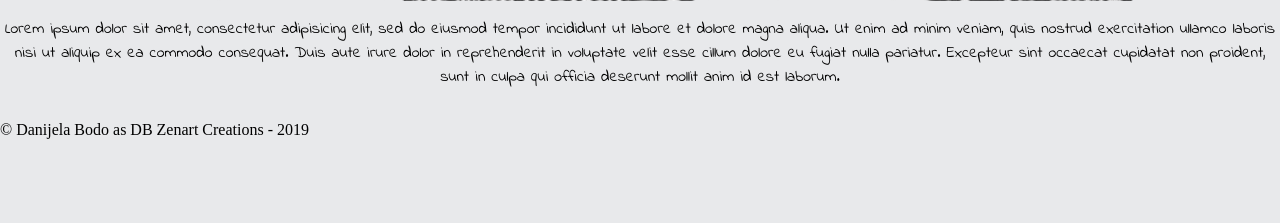
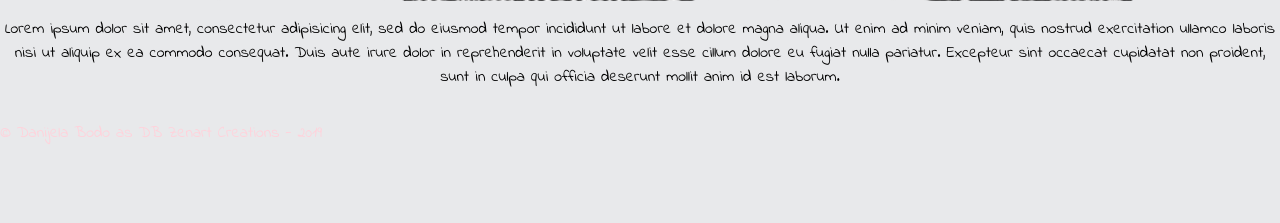
Before and after one commit to db-zenart-creations/db-zenart-creations.github.io, a PHP site: page / in a window 1280 px wide. Shown: the part 411-634 px from the top of the page. Run offline with PHP 8.4, Linux system fonts and the light colour scheme.

Commit message:
changed font size and colour of copyright

```diff
--- a/css/stylesheet.css
+++ b/css/stylesheet.css
@@ -77,3 +77,8 @@ nav a:hover {
   background-repeat: no-repeat;
   background-position: center;
 }
+
+.copyright {
+  font-family: 'Indie Flower', cursive;
+  color: #ffd2db;
+}
```
